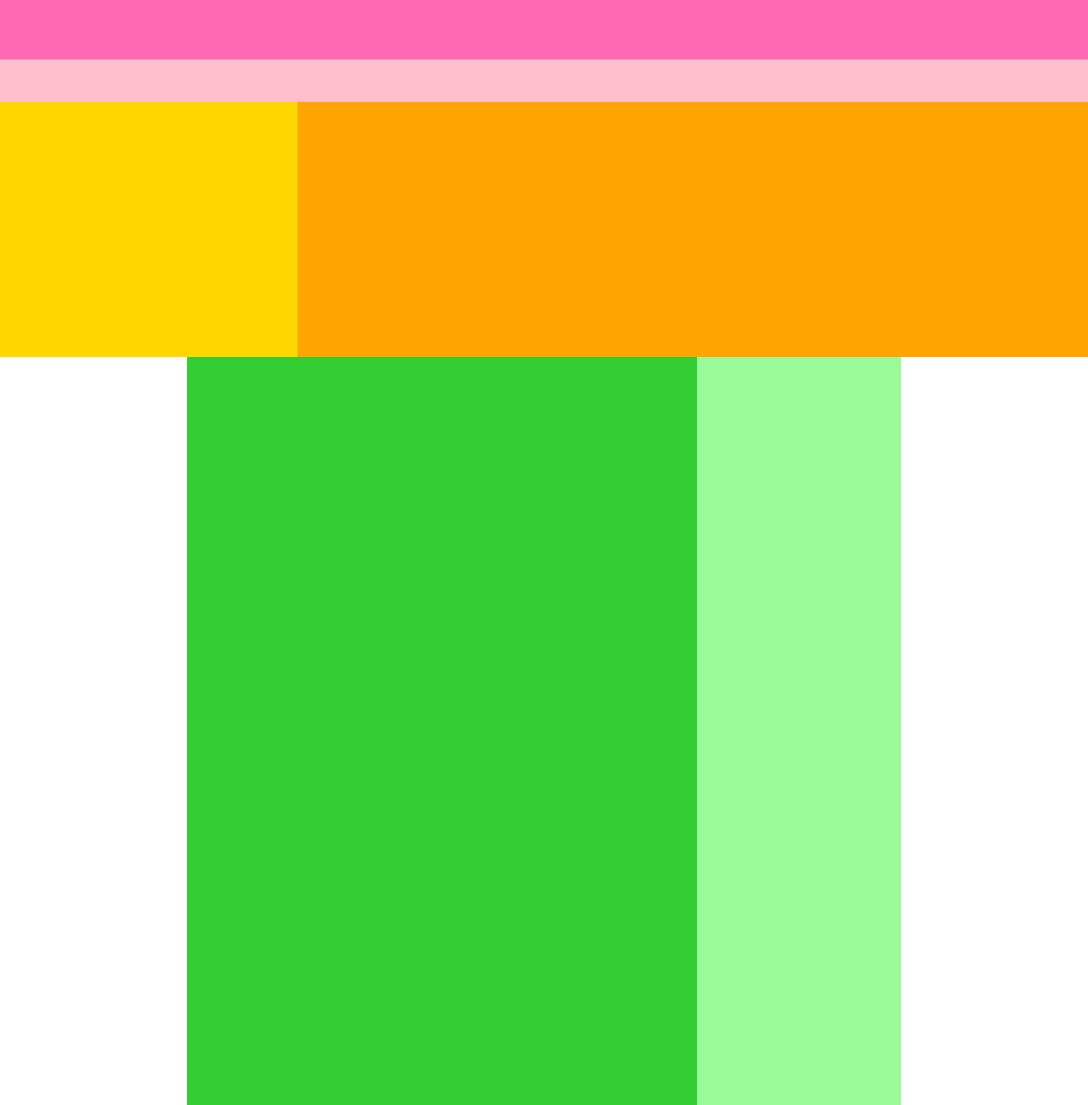
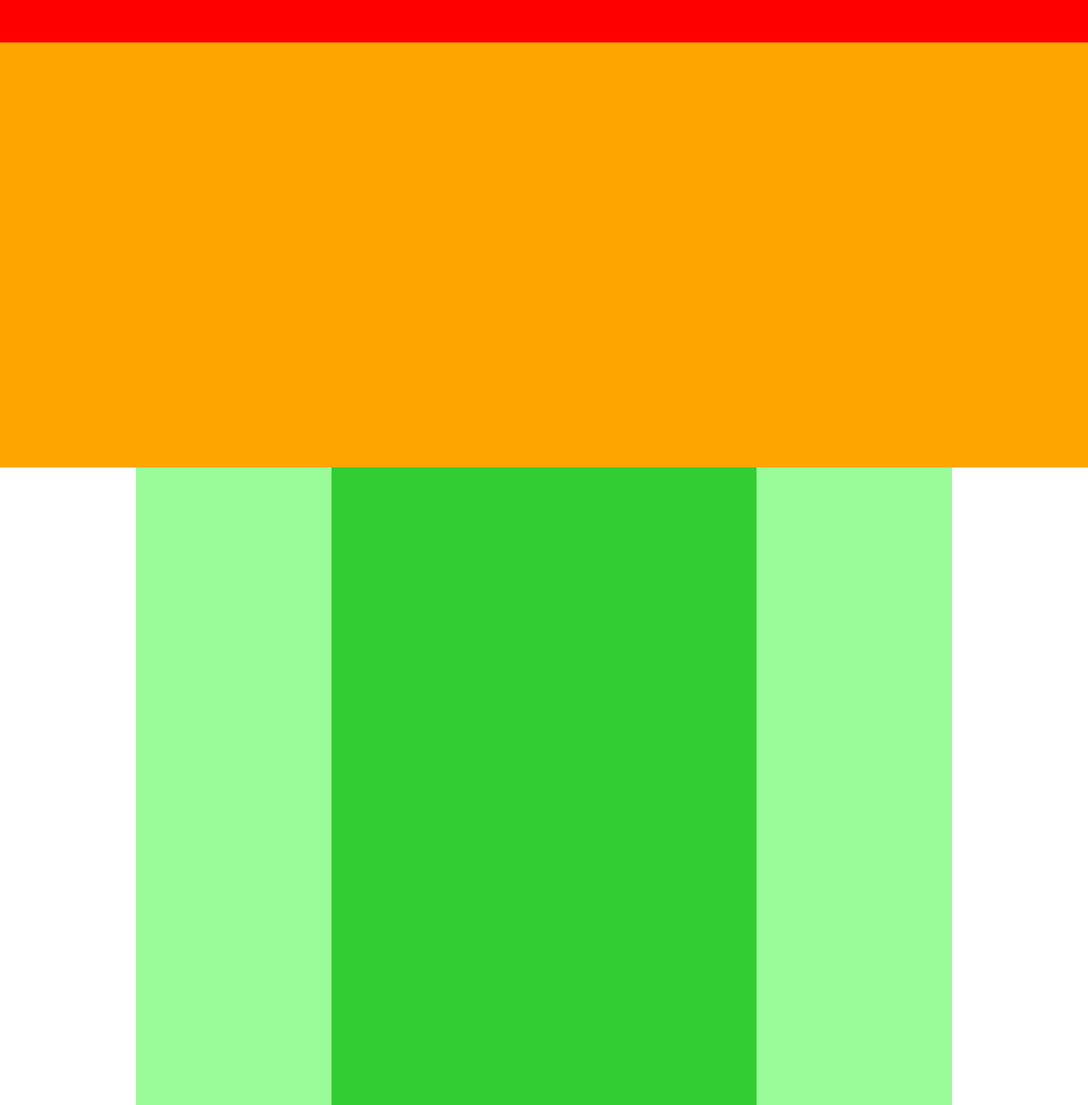
Before and after one commit to ryo322/HTMLpractice, a plain HTML site: page index.html in a window 1280 px wide. Shown: the top 1300 px of the page at 85% size. Drawn offline with Linux system fonts and the light colour scheme.

Commit message:
1-4課題

```diff
--- a/index.html
+++ b/index.html
@@ -7,16 +7,12 @@
    </head>
 
  <body>
-   <div class="header">
-     <div class="header-top"></div>
-     <div class="header-bottom"></div>
-   </div>
+   <div class="header"></div>
 
-   <div class="main-visual">
-     <div class="main-visual-content"></div>
-   </div>
+   <div class="main-visual"></div>
 
    <div class="main">
+     <div class="sideber-left"></div>
      <div class="blog"></div>
      <div class="sideber"></div>
    </div>
--- a/style.css
+++ b/style.css
@@ -6,38 +6,18 @@
 
 .header {
   width: 100%;
-  height: 120px;
+  height: 50px;
   background-color: red;
 }
 
-.header-top {
-  width: 100%;
-  height: 70px;
-  background-color: hotpink;
-}
-
-.header-bottom {
-  width: 100%;
-  height: 50px;
-  background-color: pink;
-}
-
-
 .main-visual {
   width: 100%;
-  height: 300px;
+  height: 500px;
   background-color: orange;
 }
 
-.main-visual-content {
-  width: 350px;
-  height: 300px;
-  background-color: gold;
-}
-
-
 .main {
-  width: 840px;
+  width: 960px;
   height: 1400px;
   background-color: green;
   display: flex;
@@ -45,14 +25,20 @@
   margin: 0 auto;
 }
 
+.sideber-left {
+  width:230px;
+  height:1400px;
+  background-color: palegreen;
+}
+
 .blog {
-  width: 600px;
+  width: 500px;
   height: 1400px;
   background-color: limegreen;
 }
 
 .sideber {
-  width: 240px;
+  width: 230px;
   height: 1400px;
   background-color: palegreen;
 }
@@ -60,6 +46,6 @@
 
 .footer {
   width: 100%;
-  height: 120px;
+  height: 100px;
   background-color: blue;
 }
```
